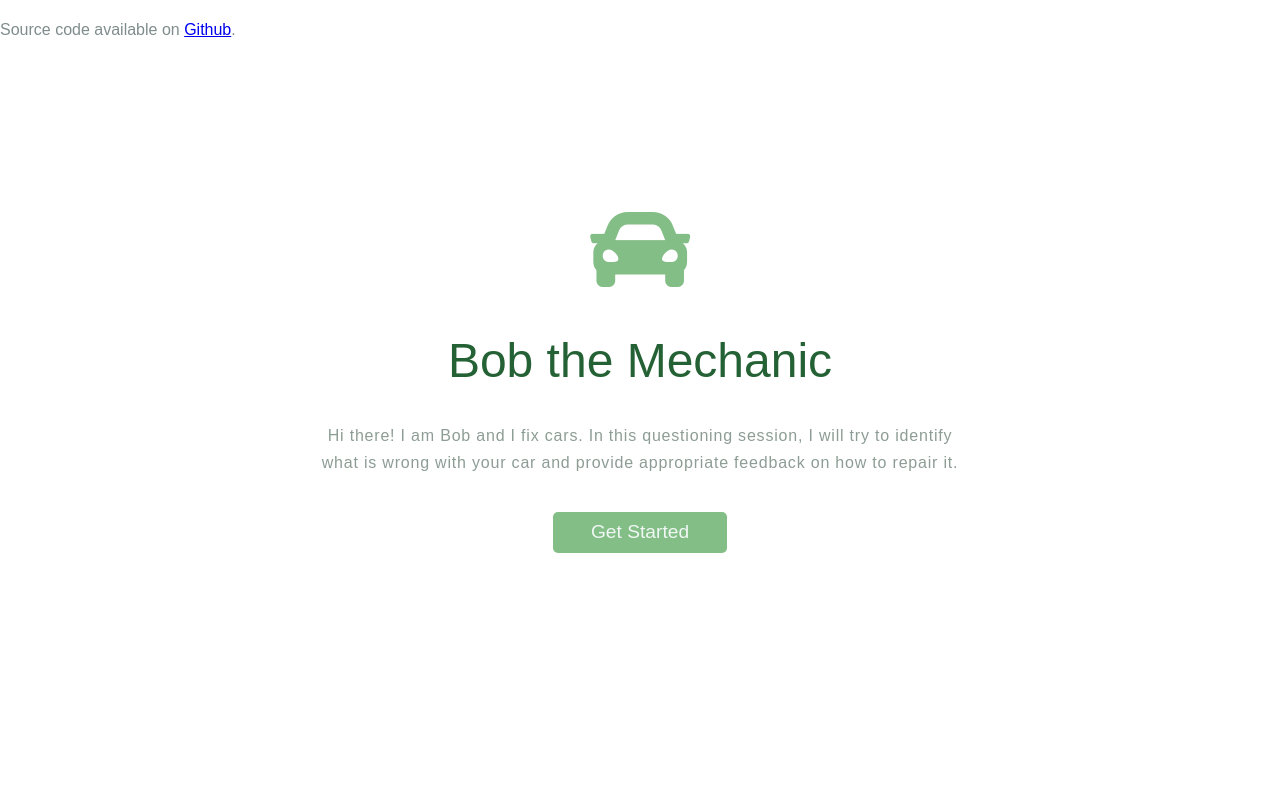
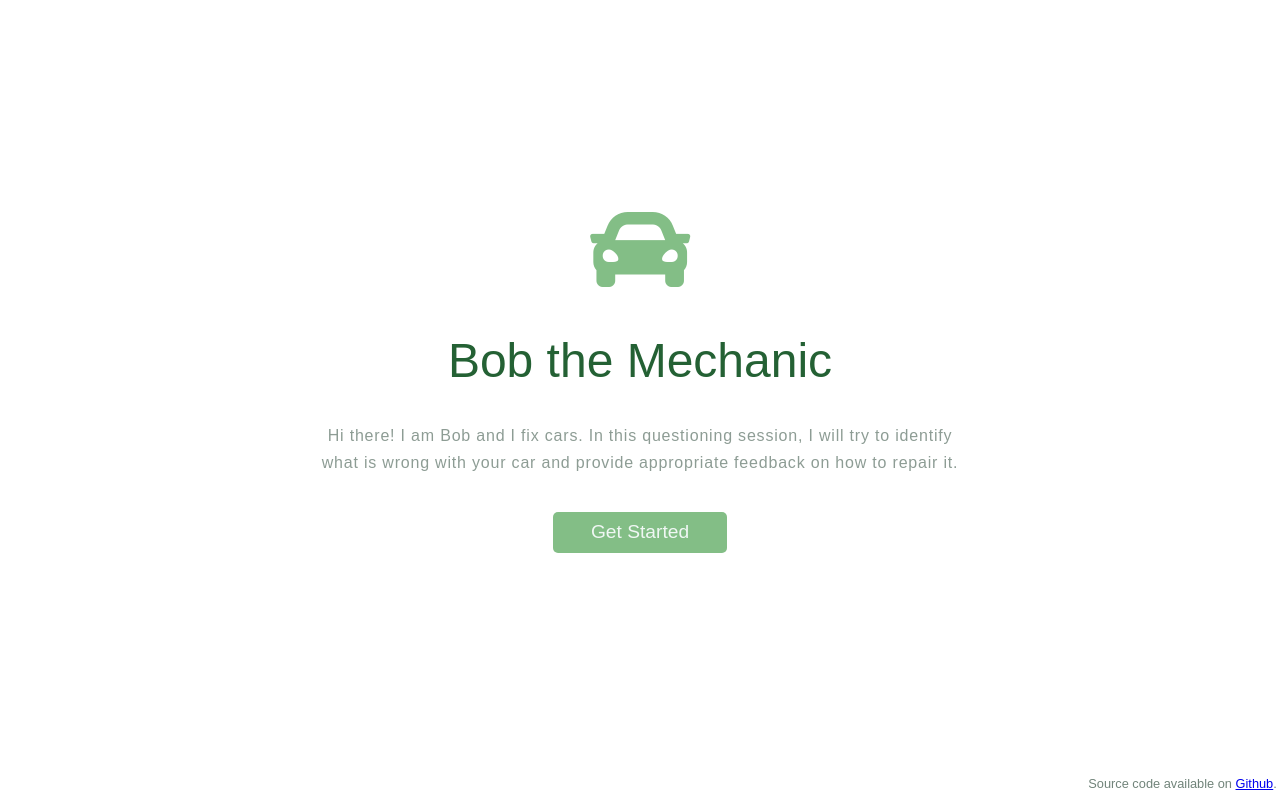
Before and after one commit to vandrw/Bob_the_Mechanic, a PHP site: page / in a window 1280 px wide. Run offline with PHP 8.4, Linux system fonts and the light colour scheme; some libraries are stand-ins or nearby versions.

Commit message:
modified style of footer

```diff
--- a/www/templates/single.phtml
+++ b/www/templates/single.phtml
@@ -58,8 +58,10 @@
             </div>
         </div>
 
-<footer>
-    <p>Source code available on <a href="https://github.com/jelmervdl/kennissysteem">Github</a>.</p>
+        <footer style="position: fixed; bottom: 0; right: 0; padding: 0.2em;">
+            <p style="color: rgb(113, 132, 122); font-size: 0.8em; padding: 0; margin: 0;">
+            Source code available on <a href="https://github.com/jelmervdl/kennissysteem">Github</a>.
+            </p>
         </footer>
 
     </body>
```
Lines whose indentation alone changed are shown as unchanged.
